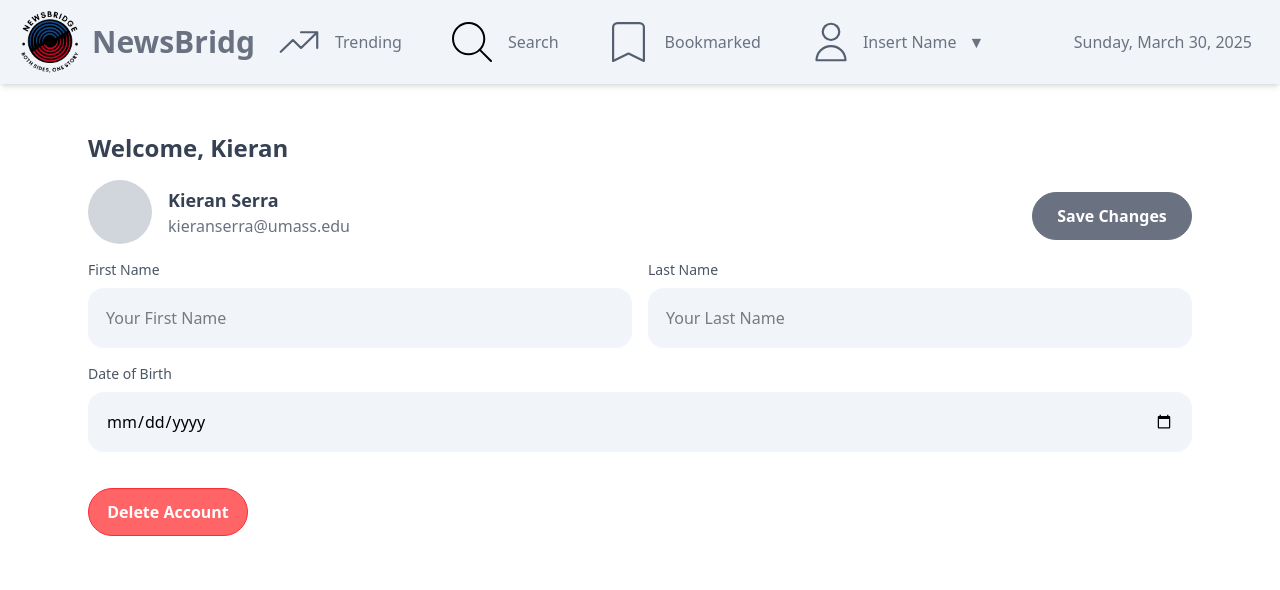
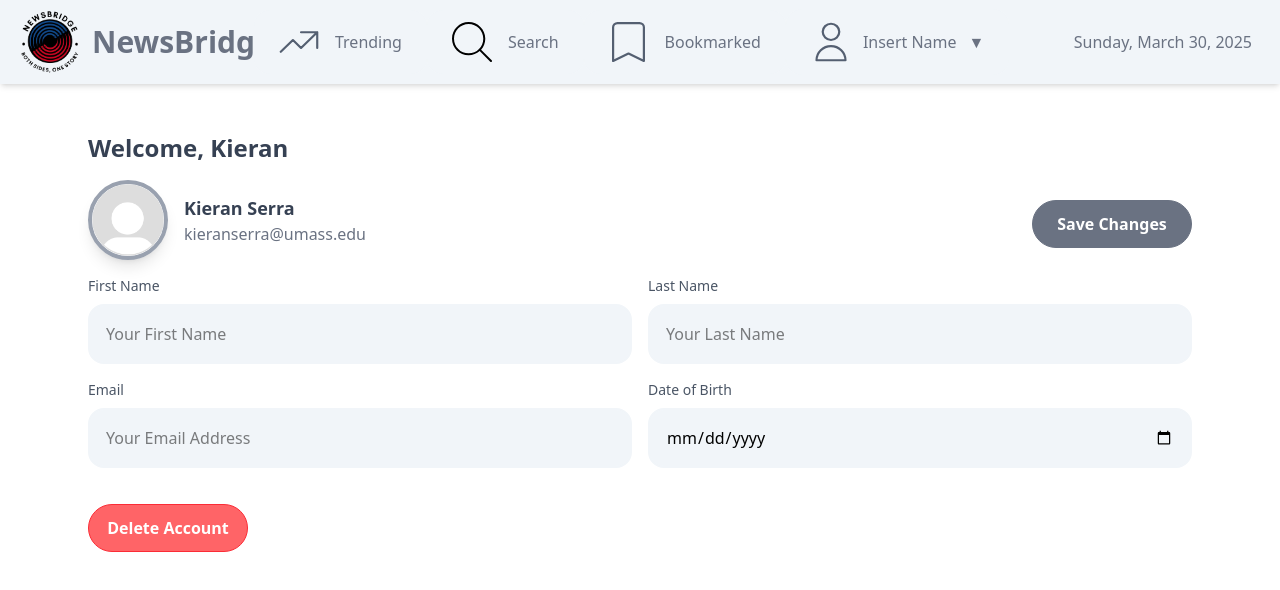
Before and after one commit to ysmazaheri/NewsBridge, a React (Vite) app in the folder frontend/newsbridge/: page /profile in a window 1280 px wide. Shown: the top 590 px of the page. Built offline with nearby package versions, Linux system fonts and the light colour scheme.

Commit message:
Added profile picture change, email form, integrated VMs and DTOs

```diff
--- a/frontend/newsbridge/src/components/FormElements.tsx
+++ b/frontend/newsbridge/src/components/FormElements.tsx
@@ -11,6 +11,8 @@ interface TextFieldProps extends React.InputHTMLAttributes<HTMLInputElement> {
   type?: string;
   showPasswordIcon?: boolean;
   showSubmitIcon?: boolean;
+  min?: string;
+  max?: string;
   onChange: (event: React.ChangeEvent<HTMLInputElement>) => void;
   onIconSubmit?: (value: string) => void;
 }
@@ -39,8 +41,10 @@ export const TextField = (props: TextFieldProps) => {
     type,
     showPasswordIcon,
     showSubmitIcon,
+    min,
+    max,
     onChange,
-    onIconSubmit
+    onIconSubmit,
   } = props;
 
   const defaultValueClass = defaultValue ? defaultValue : "";
@@ -65,7 +69,7 @@ export const TextField = (props: TextFieldProps) => {
 
   const handleSubmit = () => {
     if (onIconSubmit) onIconSubmit(value || "");
-  }
+  };
   const togglePasswordVisibility = () => {
     setIsPasswordVisible((prev) => !prev);
   };
@@ -79,6 +83,8 @@ export const TextField = (props: TextFieldProps) => {
         type={inputType}
         className={`p-4 text-md text-black border-2 w-full ${bgColorClass}
                           ${borderColorClass} ${cornerRadiusClass}`}
+        min={min ? min : ""}
+        max={max ? max : ""}
       />
       {showPasswordIconClass && (
         <img
--- a/frontend/newsbridge/src/entities/viewmodels/UserVM.tsx
+++ b/frontend/newsbridge/src/entities/viewmodels/UserVM.tsx
@@ -2,6 +2,8 @@ import { User } from "../dtos/UserDTO";
 
 export interface UserViewModel {
   id: number;
+  firstName: string;
+  lastName: string;
   fullName: string;
   email: string;
   profilePicUrl?: string | null;
@@ -11,6 +13,8 @@ export interface UserViewModel {
 
 export const mapUserToViewModel = (user: User): UserViewModel => ({
   id: user.user_id,
+  firstName: user.first_name,
+  lastName: user.first_name,
   fullName: `${user.first_name} ${user.last_name}`,
   email: user.email,
   profilePicUrl: user.profile_pic ? `/images/${user.profile_pic}` : null,
--- a/frontend/newsbridge/src/pages/Profile.tsx
+++ b/frontend/newsbridge/src/pages/Profile.tsx
@@ -1,32 +1,39 @@
-import React, { useState } from "react";
+import React, { useState, useRef } from "react";
 import { TextField, Button } from "../components/FormElements";
 import { ToastContainer, toast } from "react-toastify";
 import DeleteAccount from "../components/DeleteAccount";
+import { User } from "../entities/dtos/UserDTO";
+import {
+  UserViewModel,
+  mapUserToViewModel,
+} from "../entities/viewmodels/UserVM";
 
-// Mimics data we would retrieve from some API call
-const mockData = {
-  // Replace / utilize DTOs once Said's PR goes through
-  user_id: 100, // Primary key, auto-incremented
-  first_name: "Kieran", // First name of the user
-  last_name: "Serra", // Last name of the user
-  email: "kieranserra@umass.edu", // Email address, unique
-  password_hash: "dk1312i3das", // Hashed password
-  profile_pic: null, // Foreign key referencing images(image_id)
-  date_of_birth: "02/13/2004", // Date of birth
-  role: "user", // Role of the user
-  created_at: "02/13/2004", // Timestamp of when the user was created
+// Mimics data we would retrieve from some API call and/or send to API
+const mockData: User = {
+  user_id: 100,
+  first_name: "Kieran",
+  last_name: "Serra",
+  email: "kieranserra@umass.edu",
+  password_hash: "dk1312i3das",
+  profile_pic: null,
+  date_of_birth: "02/13/2004",
+  role: "user",
+  created_at: "02/13/2004",
 };
 
+// We will utilize this VM to load data into our component
+const userVM: UserViewModel = mapUserToViewModel(mockData);
+
+const today: string = new Date().toISOString().split("T")[0];
+
 const ProfilePage: React.FC = () => {
+  const [displayData, setDisplayData] = useState(userVM);
+
   const [formData, setFormData] = useState({
     firstName: "",
     lastName: "",
-    dob: "",
-  });
-
-  const [userDetails, setUserDetails] = useState({
-    firstName: mockData.first_name,
-    lastName: mockData.last_name,
+    date_of_birth: "",
+    email: "",
   });
 
   const [isDeleteOpen, setDeleteOpen] = useState(false);
@@ -42,24 +49,66 @@ const ProfilePage: React.FC = () => {
   };
 
   const handleButtonClick = () => {
-    if (!formData.firstName && !formData.lastName) {
-      toast.error("Please fill out first and last name.");
+    if (
+      !formData.firstName &&
+      !formData.lastName &&
+      !formData.email &&
+      !formData.date_of_birth
+    ) {
+      toast.error("Please fill out the field(s) to update.");
       return;
     }
-    if (!formData.firstName) {
-      toast.error("First name is required.");
+    if (
+      formData.date_of_birth &&
+      (formData.date_of_birth > today || formData.date_of_birth < "1900-01-01")
+    ) {
+      toast.error("Please input a valid date of birth.");
       return;
     }
-    if (!formData.lastName) {
-      toast.error("Last name is required.");
-      return;
+    // When the user updates data, we want to update both in-state and backend.
+    // If the field is empty, we don't change anything.
+    setDisplayData((prevData) => {
+      const updatedFirstName =
+        formData.firstName.trim() !== ""
+          ? formData.firstName
+          : prevData.firstName;
+      const updatedLastName =
+        formData.lastName.trim() !== "" ? formData.lastName : prevData.lastName;
+      const updatedEmail =
+        formData.email.trim() !== "" ? formData.email : prevData.email;
+
+      return {
+        ...prevData,
+        firstName: updatedFirstName,
+        lastName: updatedLastName,
+        email: updatedEmail,
+        fullName: `${updatedFirstName} ${updatedLastName}`,
+      };
+    });
+    // Once backend is implemented, this will send the changes to backend through some API call. Utilize mockData variable + formData
+    console.log("Submitted data:", formData);
+  };
+
+  const fileInputRef = useRef<HTMLInputElement>(null);
+
+  const handleFileChange = (event: React.ChangeEvent<HTMLInputElement>) => {
+    const file = event.target.files?.[0];
+    if (file) {
+      // Currently : Updates the user's profile picture in state
+      // To Do: Upload to the backend
+      console.log("File selected:", file);
+      const imageURL = URL.createObjectURL(file);
+      setDisplayData((prevState) => ({
+        ...prevState,
+        profilePicUrl: imageURL,
+      }));
     }
-    // Handle button click. Once backend is implemented, this will send the changes to backend through some API  call
-    console.log("Submitted data:", formData);
-    setUserDetails({
-      firstName: formData.firstName,
-      lastName: formData.lastName,
-    });
+  };
+
+  const handleProfilePicClick = () => {
+    console.log("Profile pic clicked");
+    // Trigger file input click
+    fileInputRef.current?.click();
   };
 
   return (
@@ -68,22 +117,38 @@ const ProfilePage: React.FC = () => {
       <div className="mt-6 grid grid-cols-2 gap-4">
         <div>
           <h2 className="text-2xl font-bold text-gray-700">
-            Welcome, {userDetails.firstName}
+            Welcome, {displayData.firstName}
           </h2>
           <div className="flex items-center space-x-4 mt-4">
-            {/* Placeholder for Profile Picture, mockData.profile_pic */}
-            <div className="w-16 h-16 bg-gray-300 rounded-full"></div>
+            {/* Profile Picture */}
+            <div
+              onClick={handleProfilePicClick}
+              className="relative w-20 h-20 rounded-full cursor-pointer overflow-hidden group border-4 border-gray-400 shadow-lg hover:shadow-xl transition-shadow duration-300"
+            >
+              <img
+                src={displayData.profilePicUrl || "Default_pfp.png"}
+                alt="Profile"
+                className="w-full h-full rounded-full object-cover"
+              />
+
+              {/* Extra Hover Effect with Plus Icon */}
+              <div className="absolute inset-0 flex items-center justify-center bg-gray-600 bg-opacity-50 opacity-0 group-hover:opacity-100 transition-opacity duration-300">
+                <span className="text-white text-4xl font-bold -mt-2">+</span>
+              </div>
+            </div>
             <div>
               <p className="text-lg font-semibold text-gray-700 hidden sm:block">
-                {userDetails.firstName + " " + userDetails.lastName}
+                {displayData.fullName}
               </p>
-              <p className="text-gray-500 hidden sm:block">{mockData.email}</p>
+              <p className="text-gray-500 hidden sm:block">
+                {displayData.email}
+              </p>
             </div>
           </div>
         </div>
 
         {/* Save Button */}
-        <div className="mt-15 flex justify-end">
+        <div className="mt-17 flex justify-end">
           <Button
             value="Save Changes"
             width={160}
@@ -119,16 +184,30 @@ const ProfilePage: React.FC = () => {
             />
           </div>
         </div>
-        <div className="col-span-2">
+        <div>
+          <label className="block text-sm font-medium text-gray-600">
+            Email
+          </label>
+          <div className="mt-2">
+            <TextField
+              defaultValue={"Your Email Address"}
+              onChange={(e) => handleInputChange(e, "email")}
+              width={"100%"}
+            />
+          </div>
+        </div>
+        <div>
           <label className="block text-sm font-medium text-gray-600">
             Date of Birth
           </label>
           <div className="mt-2">
             <TextField
               defaultValue={"Your DOB"}
-              onChange={(e) => handleInputChange(e, "dob")}
+              onChange={(e) => handleInputChange(e, "date_of_birth")}
               width={"100%"}
               type={"date"}
+              min={"1900-01-01"}
+              max={today}
             />
           </div>
         </div>
@@ -145,6 +224,13 @@ const ProfilePage: React.FC = () => {
           />
         </div>
       </div>
+      <input
+        ref={fileInputRef}
+        type="file"
+        accept="image/*"
+        onChange={handleFileChange}
+        className="hidden"
+      />
       <ToastContainer />
       <div className="text-primary">
         {isDeleteOpen && <DeleteAccount onClose={() => setDeleteOpen(false)} />}
```
Also changed, not shown: frontend/newsbridge/public/Default_pfp.png (added).
